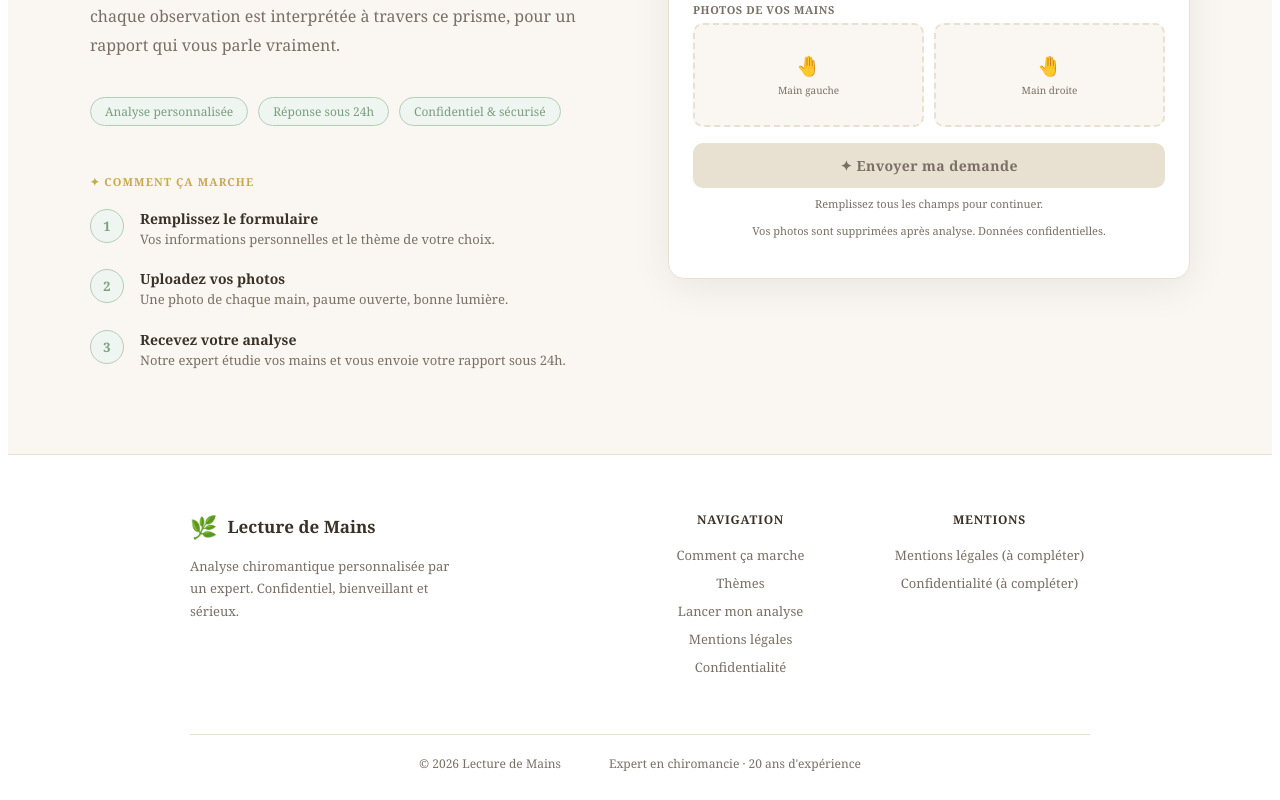
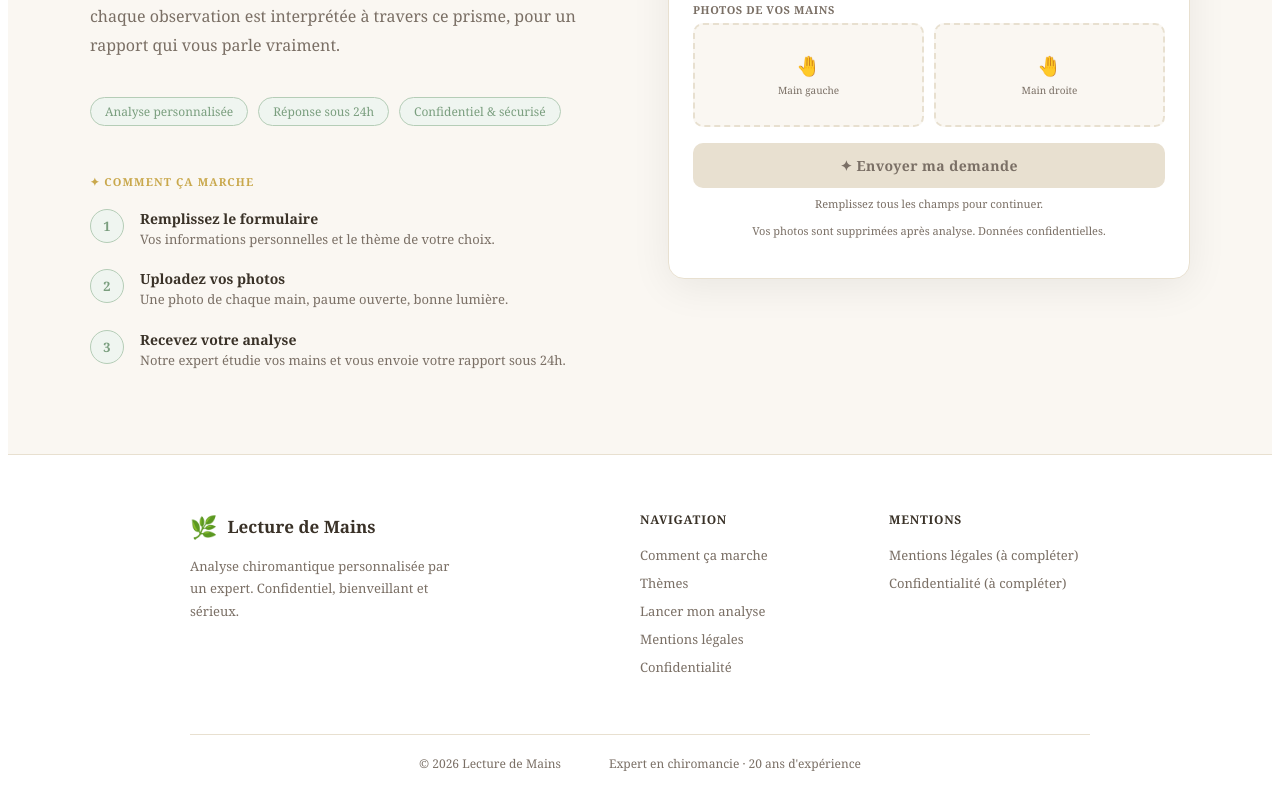
Before and after one commit to Pelleas6/palm-mvp, a Next.js app: page / in a window 1280 px wide. Shown: the part 892-1692 px from the top of the page. Built offline with nearby package versions, Linux system fonts and the light colour scheme.

Commit message:
Update page.js

```diff
--- a/app/page.js
+++ b/app/page.js
@@ -136,22 +136,20 @@ export default function Home() {
         display: "flex", alignItems: "center", justifyContent: "space-between",
         height: 68,
       }}>
-        {/* Logo agrandi */}
         <div style={{ display: "flex", alignItems: "center", gap: 10 }}>
           <span style={{ fontSize: 26 }}>🌿</span>
           <span style={{ fontWeight: 700, fontSize: 20, color: theme.text, letterSpacing: "0.02em" }}>
             Lecture de Mains
           </span>
         </div>
-        {/* Nav links + bouton */}
         <div style={{ display: "flex", alignItems: "center", gap: 8 }}>
           <a href="#comment" style={{ fontSize: 14, color: theme.textLight, textDecoration: "none", padding: "6px 14px" }}>
             Comment ça marche
           </a>
-          <a href="#formulaire" style={{ fontSize: 14, color: theme.textLight, textDecoration: "none", padding: "6px 14px" }}>
+          <a href="#form-card" style={{ fontSize: 14, color: theme.textLight, textDecoration: "none", padding: "6px 14px" }}>
             Thèmes
           </a>
-          <a href="#formulaire" style={{
+          <a href="#form-card" style={{
             fontSize: 14, fontWeight: 600, color: "#fff",
             backgroundColor: theme.sage, textDecoration: "none",
             padding: "10px 22px", borderRadius: 8,
@@ -173,8 +171,8 @@ export default function Home() {
         alignItems: "start",
       }}>
 
-        {/* Colonne gauche */}
-        <div>
+        {/* Colonne gauche — fix overflow */}
+        <div style={{ minWidth: 0, overflowWrap: "break-word" }}>
           <div style={{
             display: "inline-block",
             fontSize: 11, fontWeight: 700, color: theme.gold,
@@ -184,7 +182,6 @@ export default function Home() {
             ✦ Expert en chiromancie · 20 ans d'expérience
           </div>
 
-          {/* Titre agrandi */}
           <h1 style={{
             fontSize: 44, fontWeight: 700, color: theme.text,
             lineHeight: 1.2, margin: "0 0 28px",
@@ -192,7 +189,6 @@ export default function Home() {
             Découvrez ce que vos mains révèlent de vous
           </h1>
 
-          {/* Texte enrichi — chaque paragraphe sur sa propre ligne */}
           <p style={{ fontSize: 16, color: theme.textLight, lineHeight: 1.85, margin: "0 0 20px" }}>
             Une analyse personnalisée et approfondie de vos deux mains, orientée sur le thème qui vous tient le plus à cœur.
           </p>
@@ -209,7 +205,6 @@ export default function Home() {
             Notre expert analyse les deux avec rigueur et bienveillance — les lignes, la forme, les bifurcations — pour vous offrir une lecture concrète, ancrée dans ce qui est réellement visible, jamais inventée. Le thème que vous choisissez oriente l'intégralité de l'analyse : chaque observation est interprétée à travers ce prisme, pour un rapport qui vous parle vraiment.
           </p>
 
-          {/* Badges */}
           <div style={{ display: "flex", flexWrap: "wrap", gap: 10, marginBottom: 48 }}>
             {["Analyse personnalisée", "Réponse sous 24h", "Confidentiel & sécurisé"].map((b) => (
               <span key={b} style={{
@@ -223,7 +218,6 @@ export default function Home() {
             ))}
           </div>
 
-          {/* Comment ça marche */}
           <div id="comment">
             <div style={{ fontSize: 11, fontWeight: 700, color: theme.gold, letterSpacing: "0.1em", textTransform: "uppercase", marginBottom: 20 }}>
               ✦ Comment ça marche
@@ -252,7 +246,7 @@ export default function Home() {
         </div>
 
         {/* Colonne droite — Formulaire */}
-        <div id="formulaire" style={{
+        <div id="form-card" style={{
           backgroundColor: theme.card,
           borderRadius: 16,
           border: `1px solid ${theme.border}`,
@@ -268,7 +262,6 @@ export default function Home() {
             Résultats transmis sous 24h par email
           </div>
 
-          {/* Infos */}
           <div style={{ backgroundColor: theme.bg, borderRadius: 10, padding: "12px 14px", marginBottom: 20, fontSize: 13 }}>
             <div style={{ display: "flex", justifyContent: "space-between", paddingBottom: 8, marginBottom: 8, borderBottom: `1px solid ${theme.border}` }}>
               <span style={{ color: theme.textLight }}>Délai</span>
@@ -310,7 +303,6 @@ export default function Home() {
                 onChange={(e) => { setDateNaissance(e.target.value); setResult(null); setError(null); }} />
             </div>
 
-            {/* THÈME — Cartes cliquables */}
             <div style={{ marginBottom: 16 }}>
               <div style={labelStyle}>Thème de lecture</div>
               <div style={{ display: "grid", gridTemplateColumns: "1fr 1fr", gap: 8, marginTop: 8 }}>
@@ -339,7 +331,6 @@ export default function Home() {
               </div>
             </div>
 
-            {/* Photos */}
             <div style={{ marginBottom: 16 }}>
               <div style={labelStyle}>Photos de vos mains</div>
               <div style={{ display: "grid", gridTemplateColumns: "1fr 1fr", gap: 10, marginTop: 6 }}>
@@ -466,16 +457,11 @@ export default function Home() {
         padding: "56px 40px 0",
       }}>
         <div style={{
-          maxWidth: 900,
-          margin: "0 auto",
-          display: "grid",
-          gridTemplateColumns: "2fr 1fr 1fr",
-          gap: 48,
+          maxWidth: 900, margin: "0 auto",
+          display: "grid", gridTemplateColumns: "2fr 1fr 1fr", gap: 48,
           paddingBottom: 48,
-          textAlign: "center",
         }}>
-          {/* Logo */}
-          <div style={{ textAlign: "left" }}>
+          <div>
             <div style={{ display: "flex", alignItems: "center", gap: 10, marginBottom: 14 }}>
               <span style={{ fontSize: 22 }}>🌿</span>
               <span style={{ fontWeight: 700, fontSize: 17, color: theme.text }}>Lecture de Mains</span>
@@ -484,16 +470,14 @@ export default function Home() {
               Analyse chiromantique personnalisée par un expert. Confidentiel, bienveillant et sérieux.
             </p>
           </div>
-
-          {/* Navigation */}
           <div>
             <div style={{ fontWeight: 700, fontSize: 12, color: theme.text, letterSpacing: "0.06em", textTransform: "uppercase", marginBottom: 18 }}>
               Navigation
             </div>
             {[
               { label: "Comment ça marche", href: "#comment" },
-              { label: "Thèmes", href: "#formulaire" },
-              { label: "Lancer mon analyse", href: "#formulaire" },
+              { label: "Thèmes", href: "#form-card" },
+              { label: "Lancer mon analyse", href: "#form-card" },
               { label: "Mentions légales", href: "#" },
               { label: "Confidentialité", href: "#" },
             ].map((l) => (
@@ -505,8 +489,6 @@ export default function Home() {
               </a>
             ))}
           </div>
-
-          {/* Mentions */}
           <div>
             <div style={{ fontWeight: 700, fontSize: 12, color: theme.text, letterSpacing: "0.06em", textTransform: "uppercase", marginBottom: 18 }}>
               Mentions
@@ -524,8 +506,6 @@ export default function Home() {
             ))}
           </div>
         </div>
-
-        {/* Barre du bas */}
         <div style={{
           maxWidth: 900, margin: "0 auto",
           borderTop: `1px solid ${theme.border}`,
```
